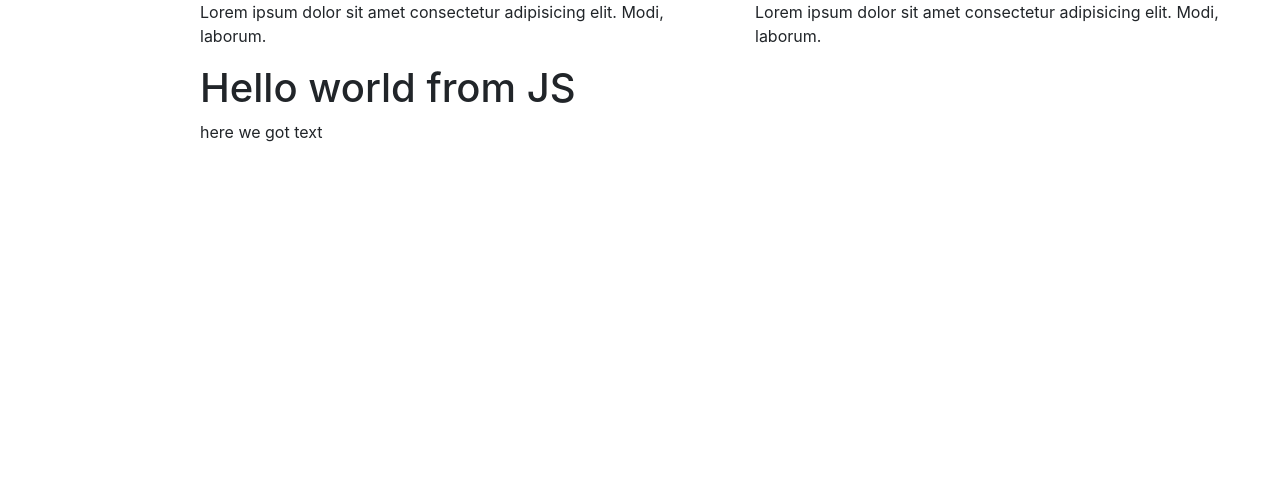
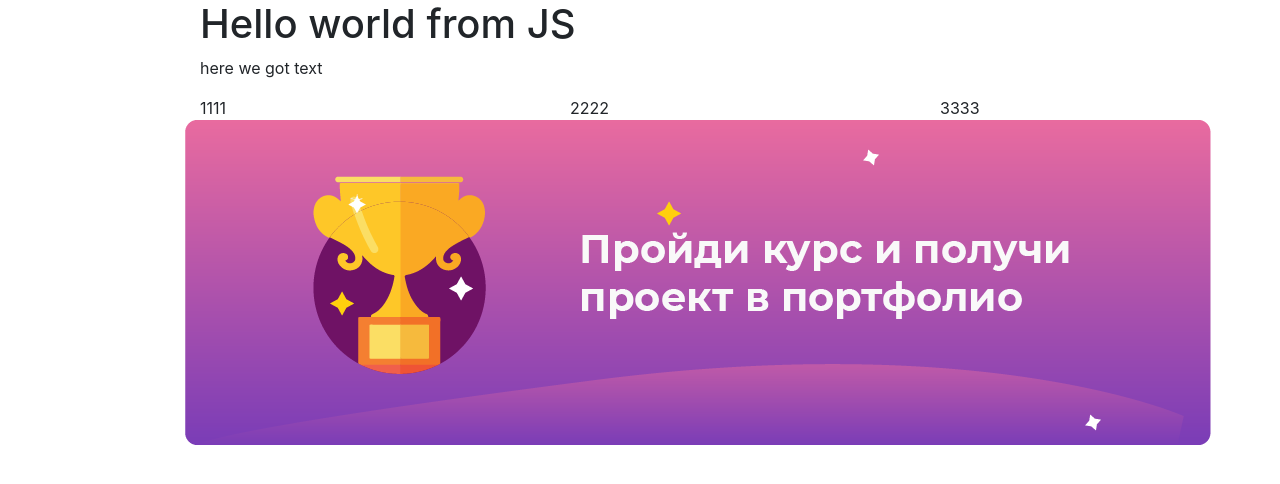
Before and after one commit to dyriavin/js-constructor, a plain HTML site: page index.html in a window 1280 px wide. Drawn offline with nearby package versions, Linux system fonts and the light colour scheme.

Commit message:
basic app setup

```diff
--- a/index.html
+++ b/index.html
@@ -18,15 +18,7 @@
     <div id="site" class="content">
 
 
-        <div class="row">
 
-            <div class="col-sm">
-                <p>Lorem ipsum dolor sit amet consectetur adipisicing elit. Modi, laborum.</p>
-            </div>
-            <div class="col-sm">
-                <p>Lorem ipsum dolor sit amet consectetur adipisicing elit. Modi, laborum.</p>
-            </div>
-        </div>
     </div>
 </div>
 <script src="index.js">
--- a/index.js
+++ b/index.js
@@ -7,33 +7,56 @@ const model = [
             '2222',
             '3333',
         ]
-    }
+    },
+    {type:'image',value: './assets/image.png'}
 ]
 const $site = document.querySelector('#site')
 
 model.forEach(block => {
     let html = '';
     if (block.type === 'title') {
-        html = `
+        html = title(block)
+    } else if (block.type === 'text') {
+        html = text(block)
+    } else if (block.type === 'columns') {
+        html = columns(block)
+    } else if (block.type === 'image') {
+        html = image(block)
+    }
+    $site.insertAdjacentHTML('beforeend', html)
+})
+
+function title(block) {
+    return `
         <div class="row">
             <div class="col-sm">
                 <h1>${block.value}</h1>
             </div>
         </div>
-        `
-    } else if (block.type === 'text') {
-        html = `
-        <div class="row">
+            `
+}
+function text(block){
+    return `
+         <div class="row">
             <div class="col-sm">
                 <p>${block.value}</p>
             </div>
         </div>
-        `
-    } else if (block.type === 'columns') {
+            `
+}
+function columns(block) {
+    const html = block.value.map(item => `<div class="col-sm">${item}</div>`)
+    return `
+    <div class="row">
+            ${html.join('')}
+        </div>
+    `
+}
 
-        html = `
-
-        `
-    }
-    $site.insertAdjacentHTML('beforeend',html)
-})
+function image(block){
+    return `
+    <div class="row">
+        <img src="${block.value}">
+    </div>
+    `
+}
```
Also changed, not shown: assets/image.png (added), 1 other file.
